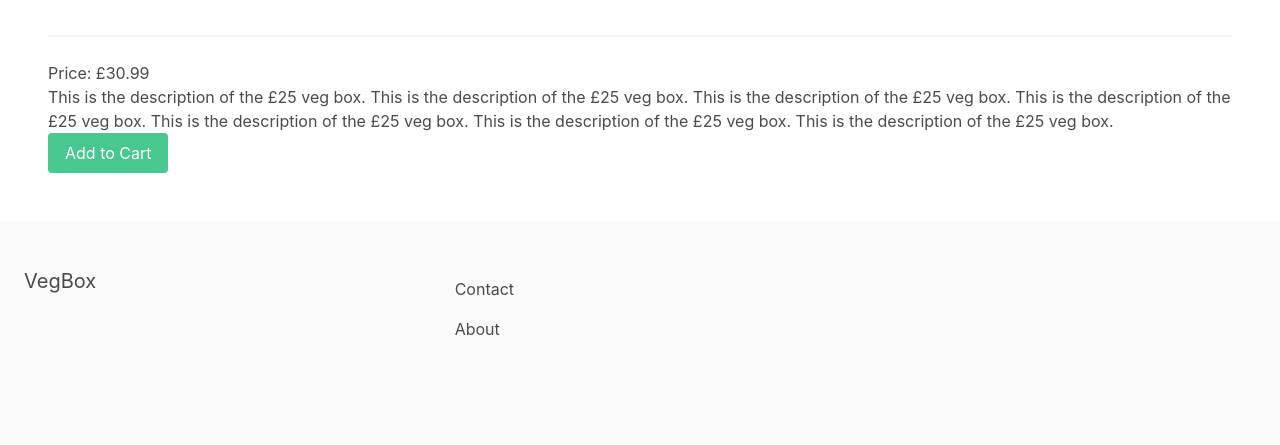
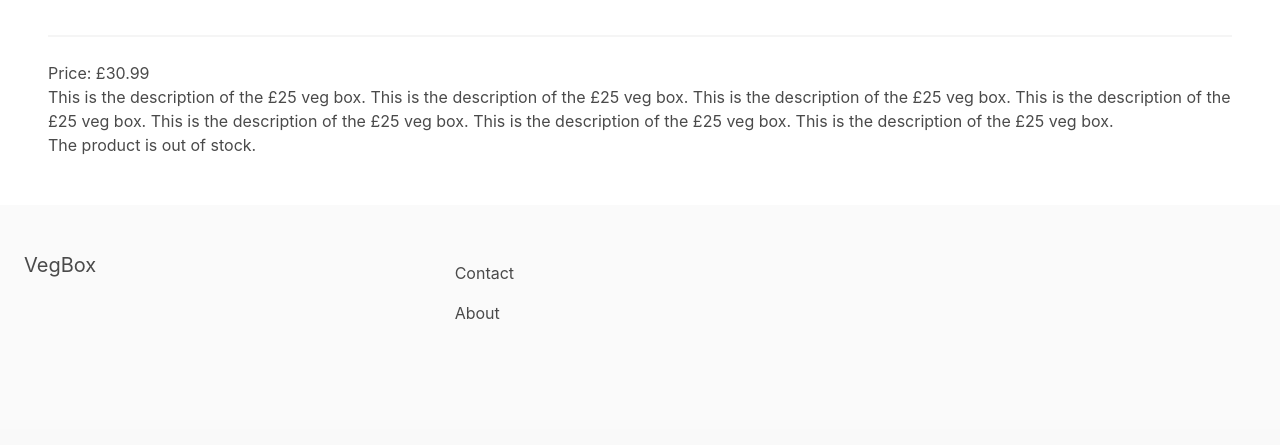
Before and after one commit to ArtusU/vegboxstore, a Django app: a page that uses apps/store/templates/product_detail.html in a window 1280 px wide. Shown: the part 497-942 px from the top of the page. After the commit the page ends 816 px from the top, so only its background shows below. Run offline with Django 4.2, Linux system fonts and the light colour scheme; data comes from the database, SQL or seed files in the repository; both versions use the stored data as it was after the commit; some libraries are stand-ins or nearby versions.

Commit message:
Product num_available inventory

```diff
--- a/apps/cart/cart.py
+++ b/apps/cart/cart.py
@@ -39,6 +39,12 @@ class Cart(object):
 
         self.save()
 
+    def has_product(self, product_id):
+        if str(product_id) in self.cart:
+            return True
+        else:
+            return False
+
     def remove(self, product_id):
         if product_id in self.cart:
             del self.cart[product_id]
--- a/apps/cart/views.py
+++ b/apps/cart/views.py
@@ -9,7 +9,7 @@ def cart_detail(request):
     for item in cart:
         product = item['product']
         product_url = '/%s/%s/' % (product.category.slug, product.slug)
-        b = "{'id': '%s', 'title': '%s', 'price': '%s', 'quantity': '%s', 'total_price': '%s', 'thumbnail': '%s', 'product_url': '%s'}," % (product.id, product.title, product.price, item['quantity'], item['total_price'], product.thumbnail.url, product_url)
+        b = "{'id': '%s', 'title': '%s', 'price': '%s', 'quantity': '%s', 'total_price': '%s', 'thumbnail': '%s', 'product_url': '%s', 'num_available': '%s'}," % (product.id, product.title, product.price, item['quantity'], item['total_price'], product.thumbnail.url, product_url, product.num_available)
 
         productsstring = productsstring + b
 
--- a/apps/store/templates/product_detail.html
+++ b/apps/store/templates/product_detail.html
@@ -32,7 +32,7 @@
 	<div class="columns">
 		<div class="column is-4">
 			<figure class="image is-4by3">
-				<img :src="mainImage">
+				<img :src="mainImage" />
 			</figure>
 		</div>
 	</div>
@@ -55,11 +55,15 @@
 	<p>{{ product.description }}</p>
 	{% else %}
 	<p>No description available.</p>
-	{% endif %}
+	{% endif %} {% if product.in_cart %}
+	<p>Already in the cart.</p>
+	{% else %} {% if product.num_available > 0 %}
 	<button @click="addToCart({{ product.id}})" class="button is-success">
 		Add to Cart
 	</button>
-	{% endblock content %}
+	{% else %}
+	<p>The product is out of stock.</p>
+	{% endif %} {% endif %} {% endblock content %}
 </div>
 
 {% block scripts %}
--- a/apps/store/views.py
+++ b/apps/store/views.py
@@ -1,5 +1,7 @@
 from django.shortcuts import get_object_or_404, render
 from django.db.models import Q
+
+from apps.cart.cart import Cart
 
 from .models import Product, Category
 
@@ -23,6 +25,13 @@ def product_detail(request, category_slug, slug):
     for image in product.images.all():
         imagesstring = imagesstring + ("{'thumbnail':'%s', 'image':'%s'}," % (image.thumbnail.url, image.image.url))
 
+    cart = Cart(request)
+
+    if cart.has_product(product.id):
+        product.in_cart = True
+    else:
+        product.in_cart = False
+
     context = {
         'product': product,
         'imagesstring': imagesstring
```
Also changed, not shown: apps/cart/templates/cart.html (+19 -8 lines), apps/cart/webhook.py (+7 -0 lines), db.sqlite3.
